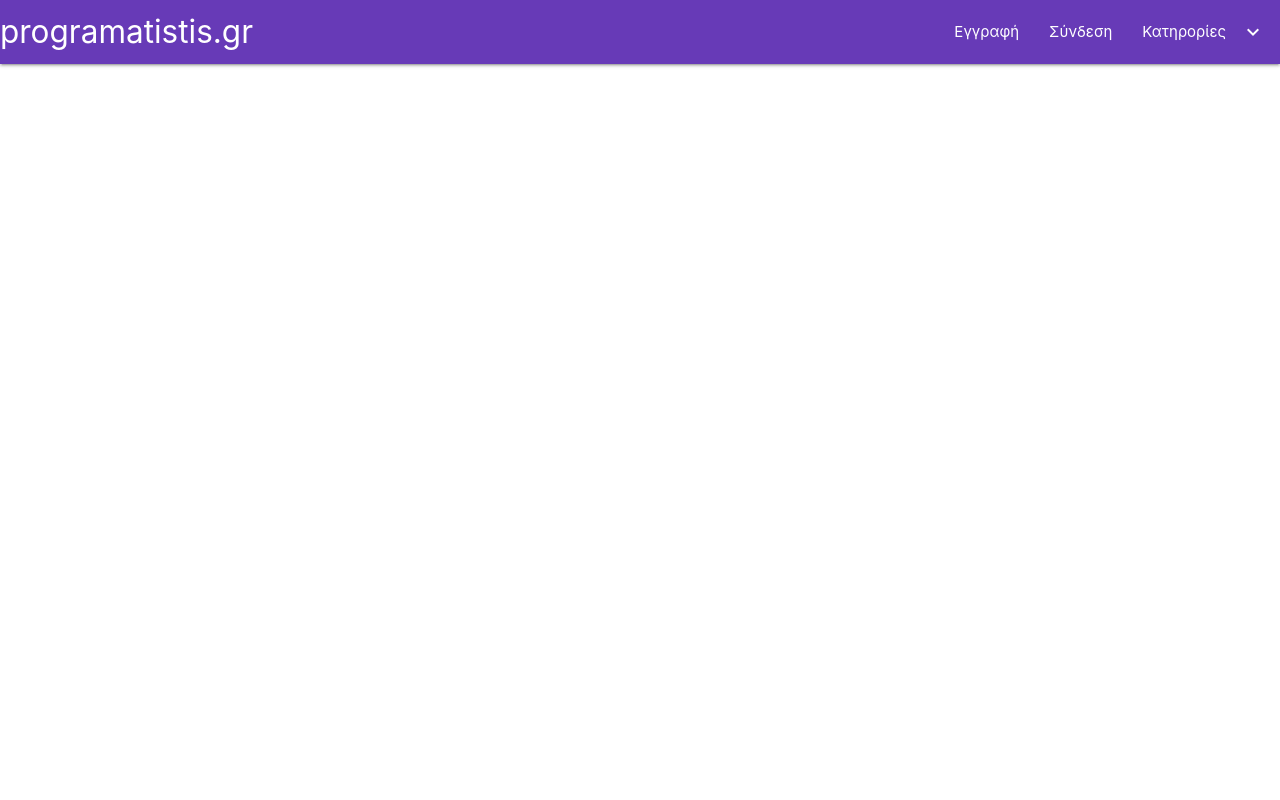
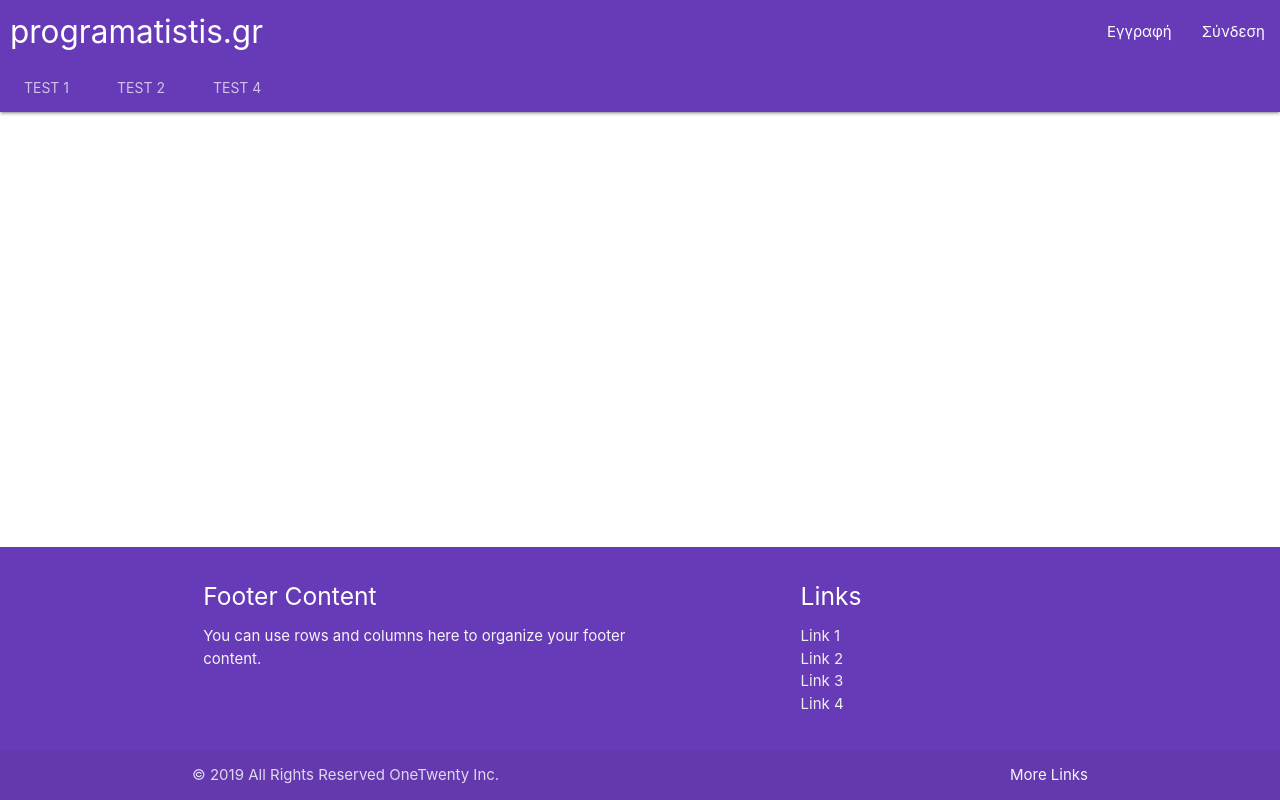
Before and after one commit to one-twenty/foobargr, a Django app: page / in a window 1280 px wide. Run offline with Django 3.2, Linux system fonts and the light colour scheme.

Commit message:
new navbar
Co-authored-by: Nick Siakas <nikos.siakas@gmail.com>

```diff
--- /dev/null
+++ b/forum/static/forum/css/base.css
@@ -0,0 +1,29 @@
+html,
+body {
+    /* background-color: #151515; */
+    display: flex;
+    min-height: 100vh;
+    flex-direction: column;
+    color: black;
+}
+
+main {
+    flex: 1 0 auto;
+}
+
+footer {
+    position: absolute;
+    bottom: 0;
+    left: 0;
+    width: 100%;
+    margin-top: -2200px;
+}
+
+#toast-container {
+    top: 11% !important;
+    right: 1% !important;
+}
+
+.brand-logo{
+    margin-left: 10px;
+}
--- a/forum/templates/forum/base.html
+++ b/forum/templates/forum/base.html
@@ -7,35 +7,42 @@
         <link rel="stylesheet" href="https://cdnjs.cloudflare.com/ajax/libs/materialize/1.0.0/css/materialize.min.css">
         <!-- Compiled and minified JavaScript -->
         <script src="https://cdnjs.cloudflare.com/ajax/libs/materialize/1.0.0/js/materialize.min.js"></script>
-        <link rel="stylesheet" href="{% static 'forum/css/forum.css' %}">
+        <link rel="stylesheet" href="{% static 'forum/css/base.css' %}">
+        <link rel="stylesheet" href="{% static 'forum/css/login.css' %}">
+        <link rel="stylesheet" href="{% static 'forum/css/register.css' %}">
     </head>
     <body>
-        <!-- Dropdown Structure -->
-        <ul id="categories-dropdown" class="dropdown-content">
-            <li><a href="#!" class="deep-purple-text">one</a></li>
-            <!-- <li class="divider"></li> -->
-            <li><a href="#!" class="deep-purple-text">two</a></li>
-            <!-- <li class="divider"></li> -->
-            <li><a href="#!" class="deep-purple-text">three</a></li>
+        <!-- Dropdown Profile Structure -->
+        <ul id="profile-dropdown" class="dropdown-content">
+            <li><a href="#!" class="deep-purple-text">Προφιλ</a></li>
+            <li><a href="#!" class="deep-purple-text">Ρυθμίσεις</a></li>
+            <li><a class="deep-purple-text" href="{% url 'forum:logout' %}">Αποσύνδεση</a></li>
         </ul>
-        <nav>
-            <div class="nav-wrapper deep-purple">
+        <nav class="nav-extended deep-purple">
+            <div class="nav-wrapper">
                 <a href="{% url 'forum:homepage' %}" class="brand-logo">programatistis.gr</a>
-                <ul class="right hide-on-med-and-down">
+                <a href="#" data-target="mobile-demo" class="sidenav-trigger"><i class="material-icons">menu</i></a>
+                <ul id="nav-mobile" class="right hide-on-med-and-down">
                     {% if user.is_authenticated %}
-                    <li>{{ user.username }}</li>
-                    <li><a href="{% url 'forum:logout' %}">Αποσύνδεση</li>
+                        <li><a class="dropdown-trigger" href="#!" data-target="profile-dropdown">{{ user.username }}<i
+                            class="material-icons right">keyboard_arrow_down</i></a></li>
                     {% else %}
                         <li><a href="{% url 'forum:register' %}">Εγγραφή</a></li>
                         <li><a href="{% url 'forum:login' %}">Σύνδεση</a></li>
                     {% endif %}
-                <!-- Dropdown Trigger -->
-                <li><a class="dropdown-trigger" href="#!" data-target="categories-dropdown">Κατηρορίες<i
-                                            class="material-icons right">keyboard_arrow_down</i></a></li>
+                </ul>
+            </div>
+            <div class="nav-content">
+                <ul class="tabs tabs-transparent">
+                    <li class="tab"><a href="#test1">Test 1</a></li>
+                    <li class="tab"><a href="#test2">Test 2</a></li>
+                    <li class="tab"><a href="#test4">Test 4</a></li>
                 </ul>
             </div>
         </nav>
+
         <script src="{% static 'forum/js/dropdown.js' %}"></script>
+
 
         {% if messages %}
             {% for message in messages %}
@@ -51,10 +58,11 @@
             {% endfor %}
         {% endif %}
 
+
         {% block content %}
         {% endblock %}
 
-        {% comment %} <footer class="page-footer deep-purple">
+        <footer class="page-footer deep-purple">
             <div class="container">
                 <div class="row">
                     <div class="col l6 s12">
@@ -78,6 +86,6 @@
                     <a class="grey-text text-lighten-4 right" href="#!">More Links</a>
                 </div>
             </div>
-        </footer> {% endcomment %}
+        </footer>
     </body>
 </html>
```
Lines whose indentation alone changed are shown as unchanged.
